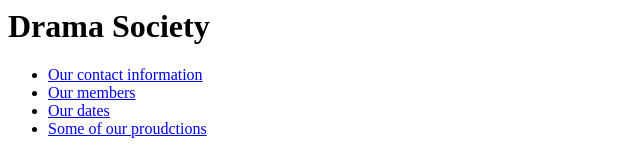
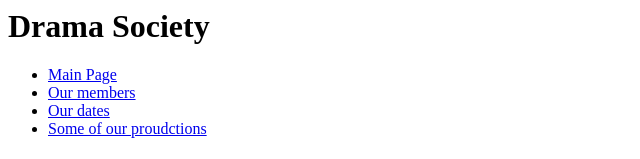
Before and after one commit to Dovydas-Simkus17/DramaWebsite, a plain HTML site: page current_members.html in a window 1280 px wide. Shown: the top 159 px of the page, without its empty margins (0-640 px from the left). Drawn offline with Linux system fonts and the light colour scheme.

Commit message:
Update current_members.html

```diff
--- a/current_members.html
+++ b/current_members.html
@@ -9,7 +9,7 @@
 
         <nav>
             <ul>
-                <li><a href="contact_us.html">Our contact information</a></li>
+                <li><a href="index.html">Main Page</a></li>
                 <li><a href="current_members.html">Our members</a></li>
                 <li><a href="event_calendar.html">Our dates</a></li>
                 <li><a href="img_gallery.html">Some of our proudctions</a></li>
```
